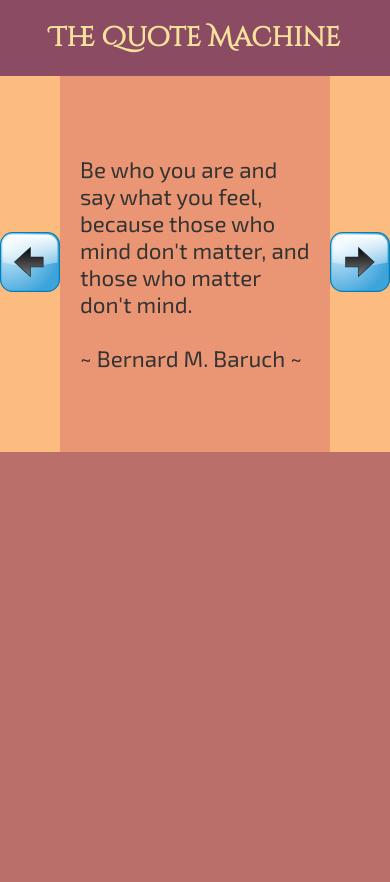
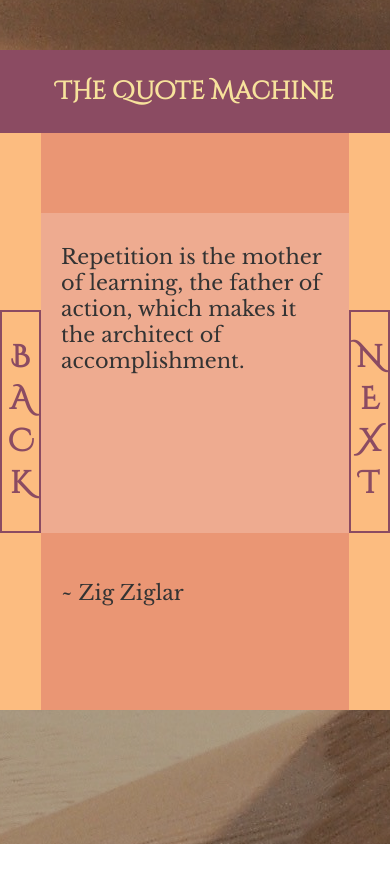
Before and after one commit to tien-q-nguyen2/sait-js, a plain HTML site: page day4/Quote Machine/index.html in a window 390 px wide. After the commit the page ends 844 px from the top, so only its background shows below. Drawn offline with nearby package versions, Linux system fonts and the light colour scheme.

Commit message:
Complete non-bonus parts (add back and next functionality, further style the page with css)

```diff
--- a/day4/Quote Machine/index.html
+++ b/day4/Quote Machine/index.html
@@ -4,25 +4,25 @@
     <title>Quote Machine</title>
     <link rel="stylesheet" href="styles.css">
     <link href="https://fonts.googleapis.com/css?family=Cinzel+Decorative" rel="stylesheet">
-    <link href="https://fonts.googleapis.com/css?family=Exo+2" rel="stylesheet">
+    <link href="https://fonts.googleapis.com/css?family=Libre+Baskerville" rel="stylesheet">
 </head>
 <body>
     <div class='main-content'>
         <header>
-            <h1>The Quote Machine</h1>
+            <h1>THe Quote Machine</h1>
         </header>
 
         <div class='quote-nav'>
-            <a href="#">
-                <img src="svg/back.svg" alt="Get previous quote">
+            <a id='back-button' href="#">
+                <h2>B A C K</h2>
             </a>
             <div class='quote-container'>
                 <div id='quote'></div>
                 <br/>
                 <div id='author'></div>
             </div>
-            <a href="#">
-                <img src="svg/next.svg" alt="Get next quote">
+            <a id='next-button' href="#">
+                <h2>N E X T</h2>
             </a>
         </div>
     </div>
--- a/day4/Quote Machine/script.js
+++ b/day4/Quote Machine/script.js
@@ -1,23 +1,20 @@
 quotes = [];
 authors = [];
 
-quotes.push("I've learned that people will forget what you said, people will forget what you did, but people will never forget how you made them feel.");
-authors.push("Maya Angelou");
+quotes.push("Repetition is the mother of learning, the father of action, which makes it the architect of accomplishment.");
+authors.push("Zig Ziglar");
 
 quotes.push("To be yourself in a world that is constantly trying to make you something else is the greatest accomplishment.");
 authors.push("Ralph Waldo Emerson");
 
-quotes.push("Be who you are and say what you feel, because those who mind don't matter, and those who matter don't mind.");
-authors.push("Bernard M. Baruch");
+quotes.push("Everything you can imagine is real.");
+authors.push("Pablo Picasso");
 
 quotes.push("Two things are infinite: the universe and human stupidity; and I'm not sure about the universe.");
 authors.push("Albert Einstein");
 
 quotes.push("In three words I can sum up everything I've learned about life: it goes on.");
 authors.push("Robert Frost");
-
-// quotes.push("I believe that everything happens for a reason. People change so that you can learn to let go, things go wrong so that you appreciate them when they're right, you believe lies so you eventually learn to trust no one but yourself, and sometimes good things fall apart so better things can fall together.");
-// authors.push("Marilyn Monroe");
 
 quotes.push("It is better to be hated for what you are than to be loved for what you are not.");
 authors.push("Andre Gide, in Autumn Leaves");
@@ -28,12 +25,14 @@ authors.push("William Shakespeare, in As You Like It");
 var quoteElement = document.getElementById('quote');
 var authorElement = document.getElementById('author');
 
+var intervalTimerId = setInterval(getNextQuote, 30000);
+
 function displayQuote(index){
-    quoteElement.innerText = quotes[index];
-    authorElement.innerText = '~ ' + authors[index] + ' ~';
+    clearInterval(intervalTimerId);
+    intervalTimerId = setInterval(getNextQuote, 30000);
+    quoteElement.innerHTML = '<p>' + quotes[index] + '</p>';
+    authorElement.innerHTML = '<p>~ ' + authors[index]+ '</p>';
 }
-
-var nextQuoteIndex = 0;
 
 function getNextQuote(){
     displayQuote(nextQuoteIndex);
@@ -43,7 +42,25 @@ function getNextQuote(){
     }
 }
 
+function getPreviousQuote(){
+    nextQuoteIndex--;
+    if(nextQuoteIndex === -1) {
+        nextQuoteIndex = quotes.length - 1;
+    }
+    if(nextQuoteIndex === 0) {
+        displayQuote(quotes.length - 1);
+    } else {
+        displayQuote(nextQuoteIndex - 1);
+    }
+}
+
+//At the start of the Quote Machine
+var nextQuoteIndex = 0;
 displayQuote(0);
 nextQuoteIndex++;
 
-setInterval(getNextQuote, 2000);
+var nextButton = document.getElementById('next-button');
+nextButton.addEventListener("click", getNextQuote);
+
+var backButton = document.getElementById('back-button');
+backButton.addEventListener("click", getPreviousQuote);
--- a/day4/Quote Machine/styles.css
+++ b/day4/Quote Machine/styles.css
@@ -1,54 +1,69 @@
-/* rgb(139,75,98)
-rgb(187,111,107)
-rgb(234,150,116)
-rgb(252,188,128)
-rgb(247,226,156) */
-
 body {
     display: flex;
     flex-direction: column;
     align-items: center;
+    max-width: 1200px;
 
     margin: 0 auto;
-    padding: 0 100px;
 
-    background-color: rgb(187,111,107);
-    font-family: 'Exo 2', sans-serif;
-    font-size: 1.5em;
+    background-color: grey;
+    font-family: 'Libre Baskerville', serif;
+    font-size: 1.4em;
+
+    background:
+    linear-gradient(
+    180deg,
+    rgba(0,0,0,0.2),
+    rgba(0,0,0,0.2)),
+    url('keith-hardy-214817-unsplash.jpg');
+
+    background-position: center;
 }
 
 header {
     font-family: 'Cinzel Decorative', cursive;
     color: rgb(247,226,156);
     font-size: 0.8em;
+
+    margin-top: 50px;
 }
 
 .main-content {
-    width: 80%;
-    height: 900px;
+    width: 100%;
 }
-
-/* .button-container {
-    display: flex;
-    justify-content: space-evenly;
-    margin-bottom: 30px;
-}
-
-.button-container img {
-    width: 60px;
-} */
 
 .quote-nav {
     display: flex;
     align-items: center;
+    justify-content: center;
 
     background: rgb(252,188,128);
 }
 
-.quote-nav img {
-    width: 60px;
+.quote-nav a {
+    display: inline-block;
+    padding: 0 1px;
+    width: 55px;
+    text-align: center;
+    border: 2px rgb(139,75,98) solid;
 
-    color: rgb(252,188,128);
+    font-family: 'Cinzel Decorative', cursive;
+    text-decoration: none;
+    color: rgb(139,75,98);
+    height: 100%;
+
+    transition-duration: 0.3s;
+}
+
+.quote-nav h2 {
+    display: inline-block;
+    height: 100%;
+}
+
+.quote-nav a:hover {
+    background: rgba(139,75,98,0.8);
+    color: white;
+    border-color: white;
 }
 
 header h1 {
@@ -60,27 +75,78 @@ header h1 {
 }
 
 .quote-container {
+    width: 90%;
+    display: inline-block;
     background: rgb(234,150,116);
     color: #333;
 
     padding: 80px 60px;
+    transform: rotate3d(0, 1, 0, 0deg);
+    transition-duration: 2s;
+}
+
+.quote-container:hover {
+    transform: rotate3d(0.1, 1, 0.1, -360deg);
+}
+
+/* .quote-slide-out {
+    transform: rotate3d(0, 1, 0, 90deg);
+    background: rgb(117,75,58);
+}
+
+.quote-slide-in {
+    transform: rotate3d(0, 1, 0, 90deg);
+    background: rgb(117,75,58);
+} */
+
+#quote {
+    height: 200px;
+    background: rgba(255,255,255,0.2);
+    padding: 10px 30px;
+}
+
+#author {
+    height: 50px;
+    padding: 0 20px;
+}
+
+@media screen and (max-width: 1100px) {
+    .main-content {
+        width: 100%;
+    }
+    #quote {
+        height: 250px;
+    }
+}
+
+@media screen and (max-width: 900px) {
+    body {
+        padding: 0;
+    }
+    header {
+        font-size: 0.7em;
+    }
+    header h1 {
+        padding: 20px 50px;
+    }
 }
 
 @media screen and (max-width: 800px) {
-    .main-content {
-        width: 90%;
+    body {
+        font-size: 1.3em;
+    }
+    .quote-container {
+        padding: 80px 40px;
     }
 }
 
 @media screen and (max-width: 700px) {
     body {
-        padding: 0 60px;
-        font-size: 1.4em;
+        padding: 0;
     }
     .main-content {
         width: 100%;
     }
-
     header h1 {
         padding: 20px 50px;
     }
@@ -93,19 +159,38 @@ header h1 {
 }
 
 @media screen and (max-width: 500px) {
-    body {
-        padding: 0;
-    }
-
     header {
         font-size: 0.6em;
     }
-
     header h1 {
-        padding: 20px;
+        padding: 25px;
     }
-
     .quote-container {
-        padding: 80px 20px;
+        padding: 80px 0;
+    }
+    .quote-nav a {
+        width: 50px;
     }
 }
+
+@media screen and (max-width: 400px){
+    .quote-nav a {
+        width: 40px;
+    }
+    #quote {
+        height: 300px;
+        padding: 10px 20px;
+    }
+}
+
+@media screen and (max-width: 300px){
+    .quote-nav a {
+        width: 35px;
+    }
+    body {
+        font-size: 1.2em;
+    }
+    #quote {
+        padding: 10px 15px;
+    }
+}
```
Also changed, not shown: day4/Quote Machine/keith-hardy-214817-unsplash.jpg (added), day4/Quote Machine/svg/back.svg (deleted), day4/Quote Machine/svg/next.svg (deleted).
